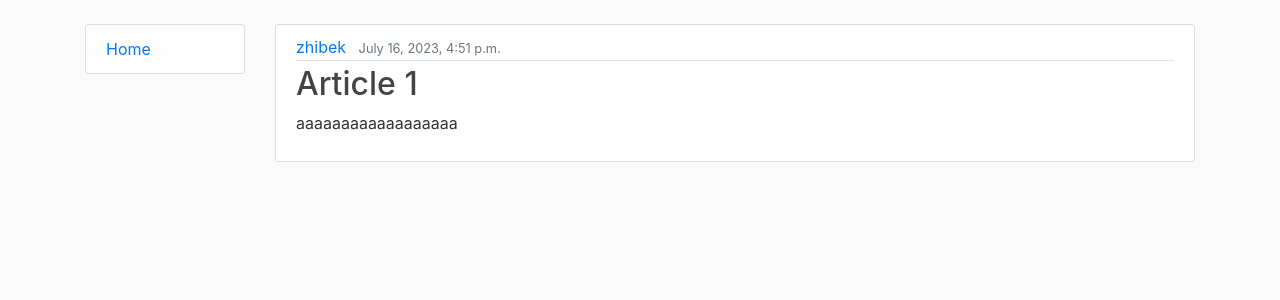
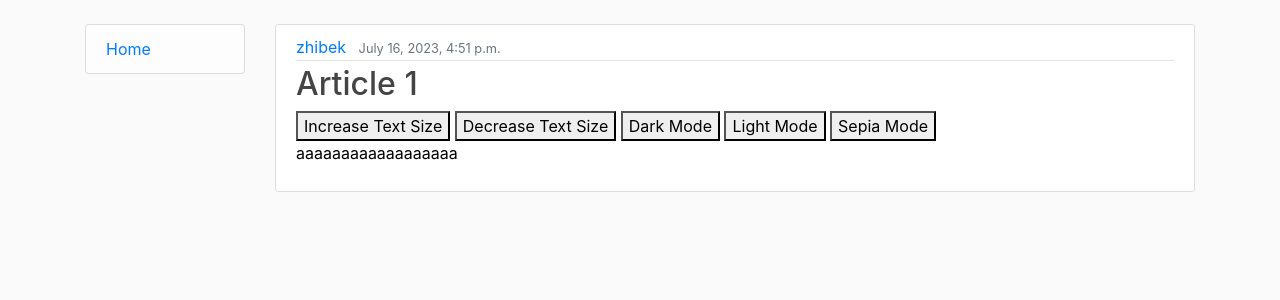
Before and after one commit to gl00omy/ReadItLater, a Django app: page /article/1/ in a window 1280 px wide. Shown: the part 56-356 px from the top of the page. Run offline with Django 4.2, Linux system fonts and the light colour scheme; data comes from the database, SQL or seed files in the repository; parts of the project's set-up code (start-up, migrations or seed data) failed here and were passed over.

Commit message:
adjusting text on reading mode

```diff
--- a/paperCapsule/static/paperCapsule/main.css
+++ b/paperCapsule/static/paperCapsule/main.css
@@ -82,3 +82,28 @@ body {
   .account-heading {
     font-size: 2.5rem;
   }
+
+
+
+  /* Default style */
+.article-content {
+  color: black;
+  background-color: white;
+}
+/* Dark Mode */
+.dark-mode {
+  background-color: black;
+  color: white;
+}
+
+/* Light Mode */
+.light-mode {
+  background-color: white;
+  color: black;
+}
+
+/* Sepia Mode */
+.sepia-mode {
+  background-color: #f4ecd8;
+  color: #704214;
+}
--- a/paperCapsule/templates/paperCapsule/article_detail.html
+++ b/paperCapsule/templates/paperCapsule/article_detail.html
@@ -1,5 +1,38 @@
-{% extends "paperCapsule/base.html"%}
+{% extends "paperCapsule/base.html" %}
 {% block content %}
+<!DOCTYPE html>
+<html lang="en">
+<head>
+    <meta charset="UTF-8">
+    <meta name="viewport" content="width=device-width, initial-scale=1.0">
+    <title>Document</title>
+    <style>
+        /* Your styles go here */
+        .article-content {
+            /* Default styles for the article content */
+        }
+
+        .article-content.dark-mode {
+            /* Styles for the dark mode */
+            background-color: black;
+            color: white;
+        }
+
+        .article-content.light-mode {
+            /* Styles for the light mode */
+            background-color: white;
+            color: black;
+        }
+
+        .article-content.sepia-mode {
+            /* Styles for the sepia mode */
+            background-color: #f4ecd8;
+            color: #704214;
+        }
+    </style>
+</head>
+<body>
+
     <article class="media content-section">
         <div class="media-body">
         <div class="article-metadata">
@@ -7,6 +40,18 @@
             <small class="text-muted">{{ object.date_posted }}</small>
         </div>
         <h2 class="article-title">{{ object.title }}</h2>
+
+        <!-- Add the following buttons for text size adjustment -->
+        <button onclick="adjustTextSize(1)">Increase Text Size</button>
+        <button onclick="adjustTextSize(-1)">Decrease Text Size</button>
+
+        <!-- Add the following buttons for color mode change -->
+        <button onclick="changeColorMode('dark-mode')">Dark Mode</button>
+<button onclick="changeColorMode('light-mode')">Light Mode</button>
+<button onclick="changeColorMode('sepia-mode')">Sepia Mode</button>
+
+
+
         <p class="article-content">{{ object.content }}</p>
 
         <ul>
@@ -17,4 +62,41 @@
 
         </div>
     </article>
+
+    <script>
+        function adjustTextSize(change) {
+            const articleContent = document.querySelector('.article-content');
+            const currentSize = parseInt(window.getComputedStyle(articleContent).fontSize, 10);
+            const newSize = currentSize + change;
+            articleContent.style.fontSize = newSize + 'px';
+        }
+
+        function changeColorMode(mode) {
+            console.log('Changing color mode:', mode);
+    const articleContent = document.querySelector('.article-content');
+    articleContent.className = 'article-content ' + mode;
+  }
+    </script>
+</body>
+</html>
+
+
+
+
+
+
+
+
+
+
+
+
+
+
+
+
+
+
+
+
 {% endblock content%}
--- a/paperCapsule/templates/paperCapsule/home.html
+++ b/paperCapsule/templates/paperCapsule/home.html
@@ -1,6 +1,7 @@
 {% extends "paperCapsule/base.html"%}
 {% block content %}
 {% for article in articles%}
+
     <article class="media content-section">
         <div class="media-body">
         <div class="article-metadata">
```
